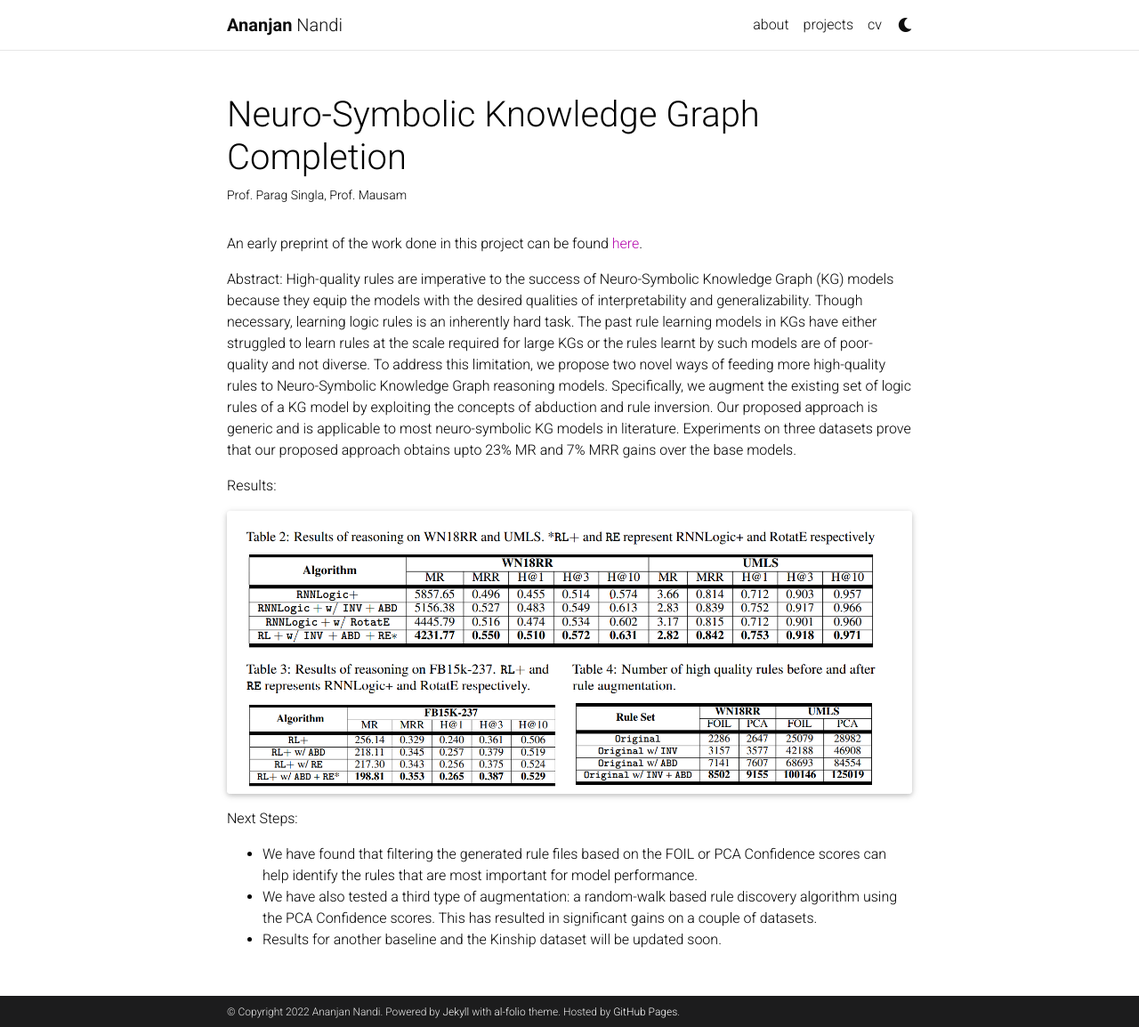
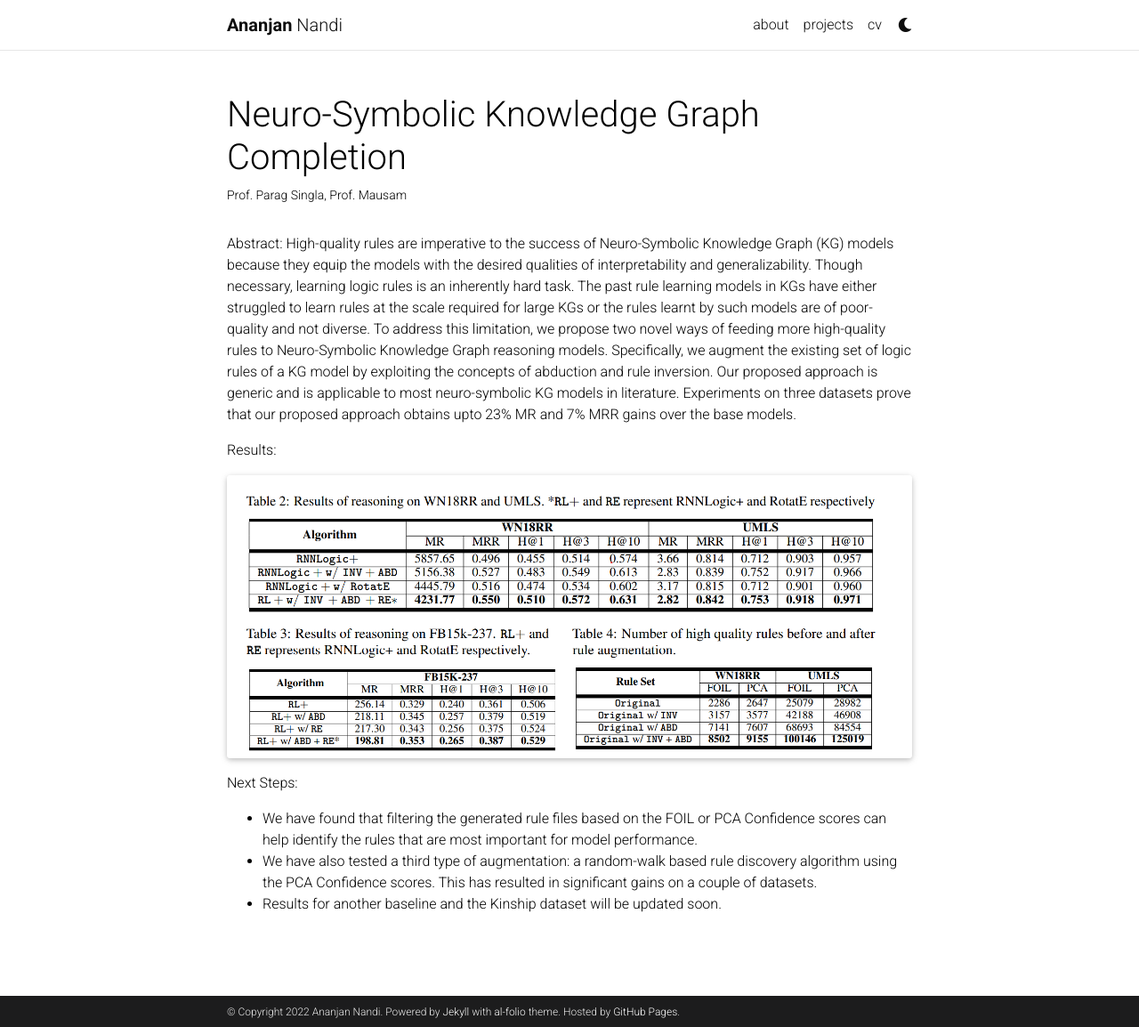
Before and after one commit to ananjan-nandi-9/ananjan-nandi-9.github.io, a Jekyll site: the page built from _projects/1_project.md, in a window 1280 px wide and 1154 px high. Shown: the whole window at 89% size. Built offline with Jekyll 4.4.1, drawn with Linux system fonts in a browser that asks for light colours; full-size pictures stand in for the smaller copies a plugin makes; comment, search, counter and statistics services are not loaded; a style sheet for code colours, icons or effects is not loaded.

Commit message:
Update 1_project.md

```diff
--- a/_projects/1_project.md
+++ b/_projects/1_project.md
@@ -7,8 +7,6 @@ importance: 1
 category: work
 published: true
 ---
-
-An early preprint of the work done in this project can be found [here]({{ site.url }}/assets/pdf/ACL_2023_NS_KGC.pdf).
 
 Abstract: High-quality rules are imperative to the success of Neuro-Symbolic Knowledge Graph (KG)
 models because they equip the models with the desired qualities of interpretability and generalizability. Though necessary, learning logic rules is an inherently hard task. The past rule learning models in KGs have either struggled to learn rules at the scale required for large KGs or the rules learnt by such models are of poor-quality and not diverse. To address this limitation, we propose two novel ways of feeding more high-quality rules to Neuro-Symbolic Knowledge Graph reasoning models. Specifically, we augment the existing set of logic rules of a KG model by exploiting the concepts of abduction and rule inversion. Our proposed
```
